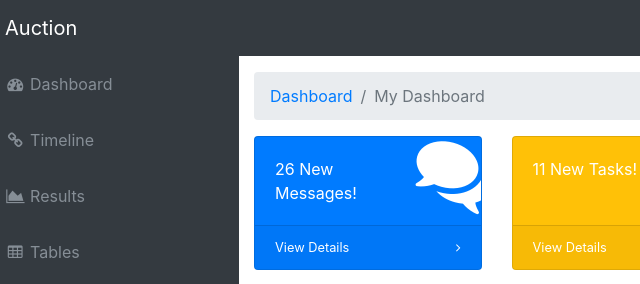
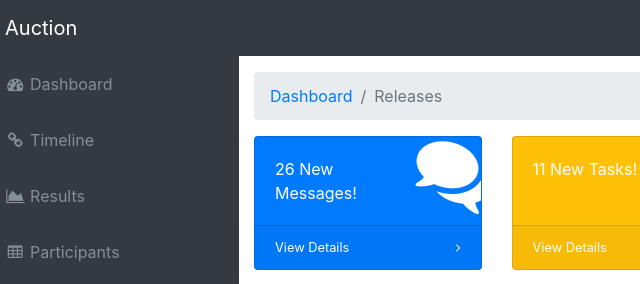
Before and after one commit to antonina-cherednichenko/frontend-auction-template, a website with bundled scripts: page index.html in a window 1280 px wide. Shown: the top 284 px of the page, 11-651 px from the left. Built offline with nearby package versions, Linux system fonts and the light colour scheme.

Commit message:
Few fixes

```diff
--- a/index.html
+++ b/index.html
@@ -49,7 +49,7 @@
         <li class="nav-item" data-toggle="tooltip" data-placement="right" title="Participants">
           <a class="nav-link" href="tables.html">
             <i class="fa fa-fw fa-table"></i>
-            <span class="nav-link-text">Tables</span>
+            <span class="nav-link-text">Participants</span>
           </a>
         </li>
       </ul>
@@ -164,7 +164,7 @@
         <li class="breadcrumb-item">
           <a href="#">Dashboard</a>
         </li>
-        <li class="breadcrumb-item active">My Dashboard</li>
+        <li class="breadcrumb-item active">Releases</li>
       </ol>
       <!-- Icon Cards-->
       <div class="row">
```
